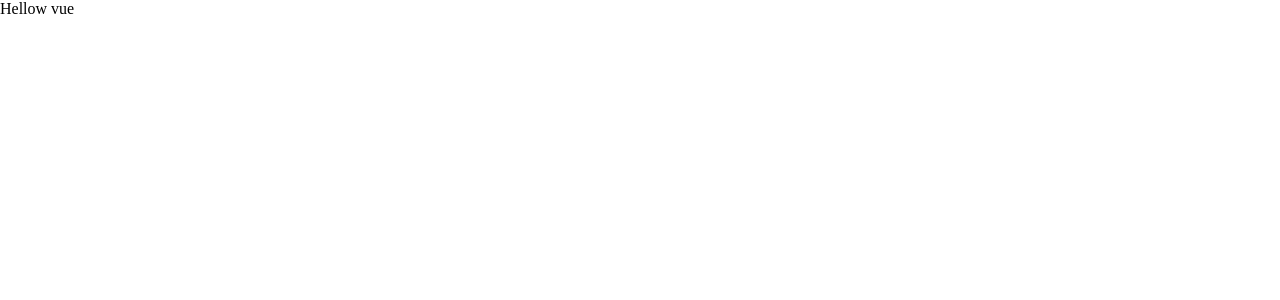
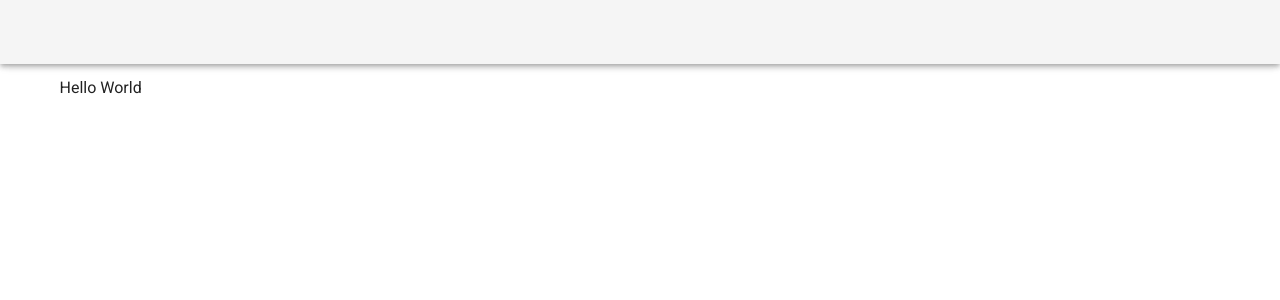
Before and after one commit to YasuroNN/OnlineStoreVue, a Vue app: page / in a window 1280 px wide. Shown: the top 300 px of the page. Built offline with nearby package versions, Linux system fonts and the light colour scheme.

Commit message:
add base layout

```diff
--- a/src/App.vue
+++ b/src/App.vue
@@ -1,7 +1,19 @@
+<!--
+
+<v-app></v-app> - аналог div id = app из vue
+<v-main>- главный html элемент. В нем все происходит. он занимате весь экран.
+<v-app-bar app> это типо тулбар. Директива app говорит vuetify что это элемент разметки, т.е эта директива влият на <v-main>.
+  Когда есть эта директива, то <v-main> пересчитывается исходя из того, сколько пространства занимает элемент (<v-app-bar>).
+  В данном случае v-app-bar втсанет в самом верху, а контент </v-main> будет распологаться под ним.
+
+-->
 <template>
-<div>
-  Hellow vue
-</div>
+  <v-app>
+    <v-app-bar app></v-app-bar>
+    <v-main>
+      <v-container>Hello World</v-container>
+    </v-main>
+  </v-app>
 </template>
 
 <script>
```
